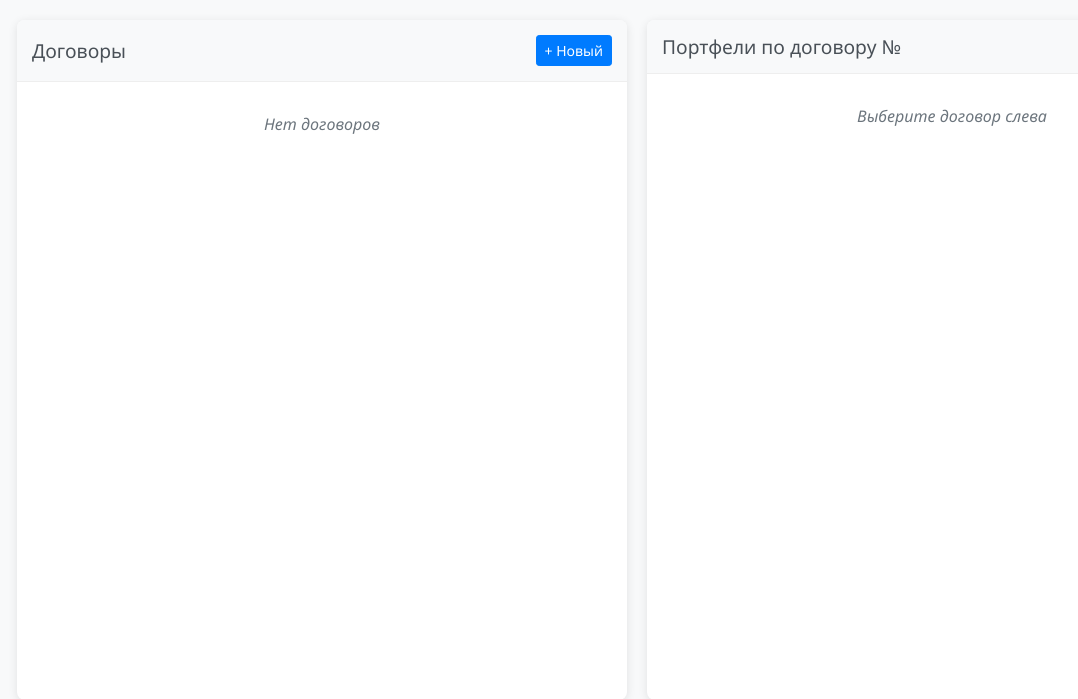
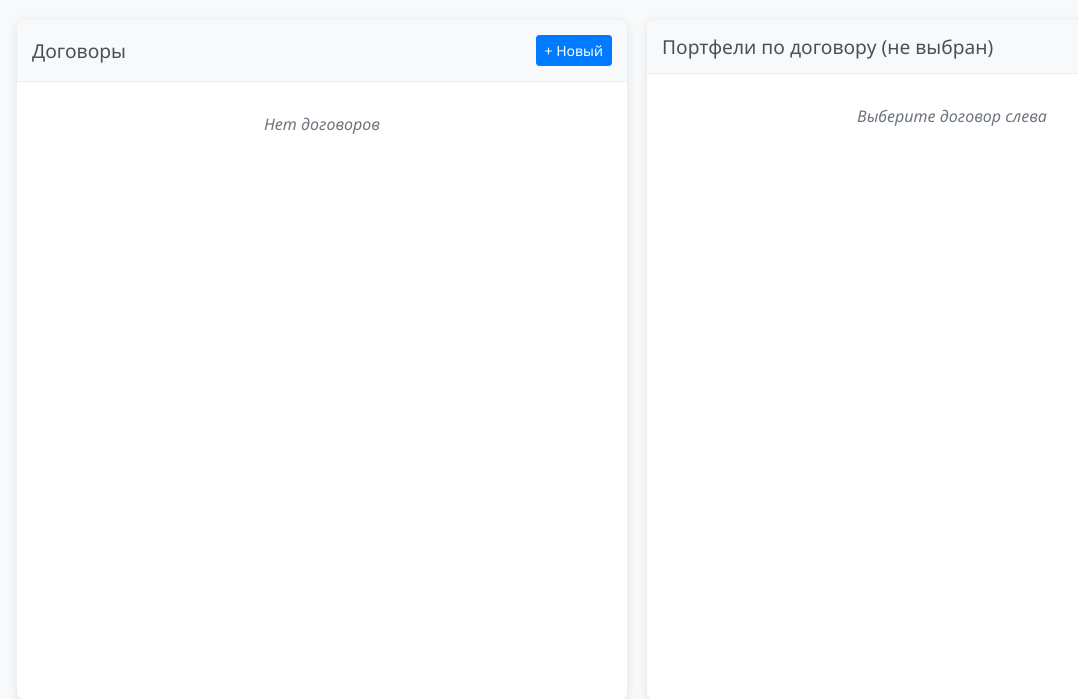
Before and after one commit to Puramid/django_agreements_try2, a Django app: page / in a window 1280 px wide. Shown: the top 699 px of the page, without its empty margins (3-1081 px from the left). Run offline with Django 4.2, Linux system fonts and the light colour scheme; data that the repository does not hold is empty.

Commit message:
Заголовок портфелей

```diff
--- a/deals/templates/deals/dashboard.html
+++ b/deals/templates/deals/dashboard.html
@@ -24,7 +24,6 @@
           <div class="agreement-info">
             <div class="agreement-code">{{ a.agreement_code }}</div>
             <div class="agreement-meta">
-              <!-- Добавлен ID договора левее кредитора -->
               <span class="agreement-id">ID: {{ a.id }}</span>
               <span class="creditor-name">{{ a.creditor }}</span>
               <span>{{ a.agreement_date|date:"d.m.Y" }}</span>
@@ -84,7 +83,8 @@
   <!-- Правая панель: Портфели -->
   <div class="portfolios-panel">
     <div class="panel-header">
-      <h3>Портфели по договору №{{ current_agreement.id|default:"" }}</h3>
+      <!-- Изменено: вместо номера договора отображаем код договора -->
+      <h3>Портфели по договору {% if current_agreement %}({{ current_agreement.agreement_code }}){% else %}(не выбран){% endif %}</h3>
       {% if current_agreement %}
       <a href="{% url 'deals:portfolio-new' current_agreement.id %}" class="btn btn-primary btn-sm">+ Портфель</a>
       {% endif %}
```
